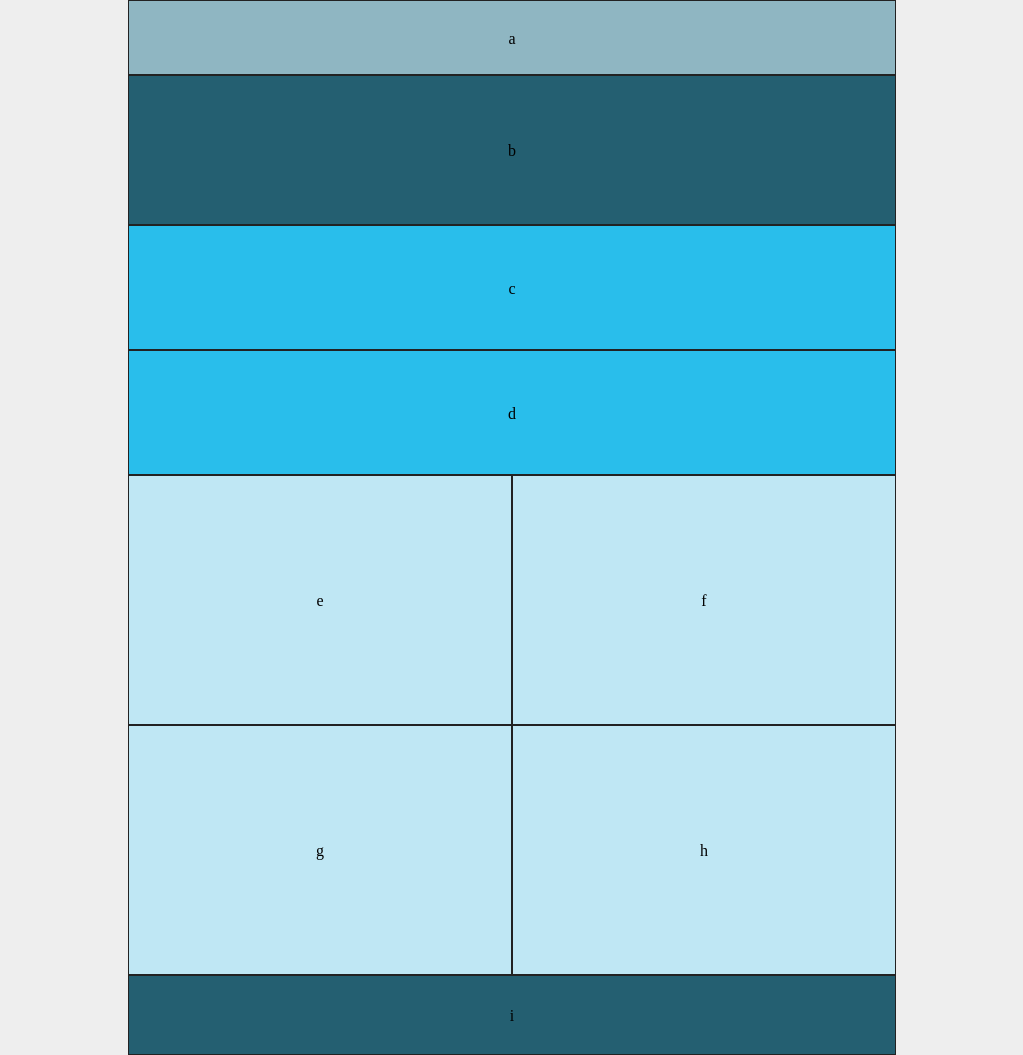
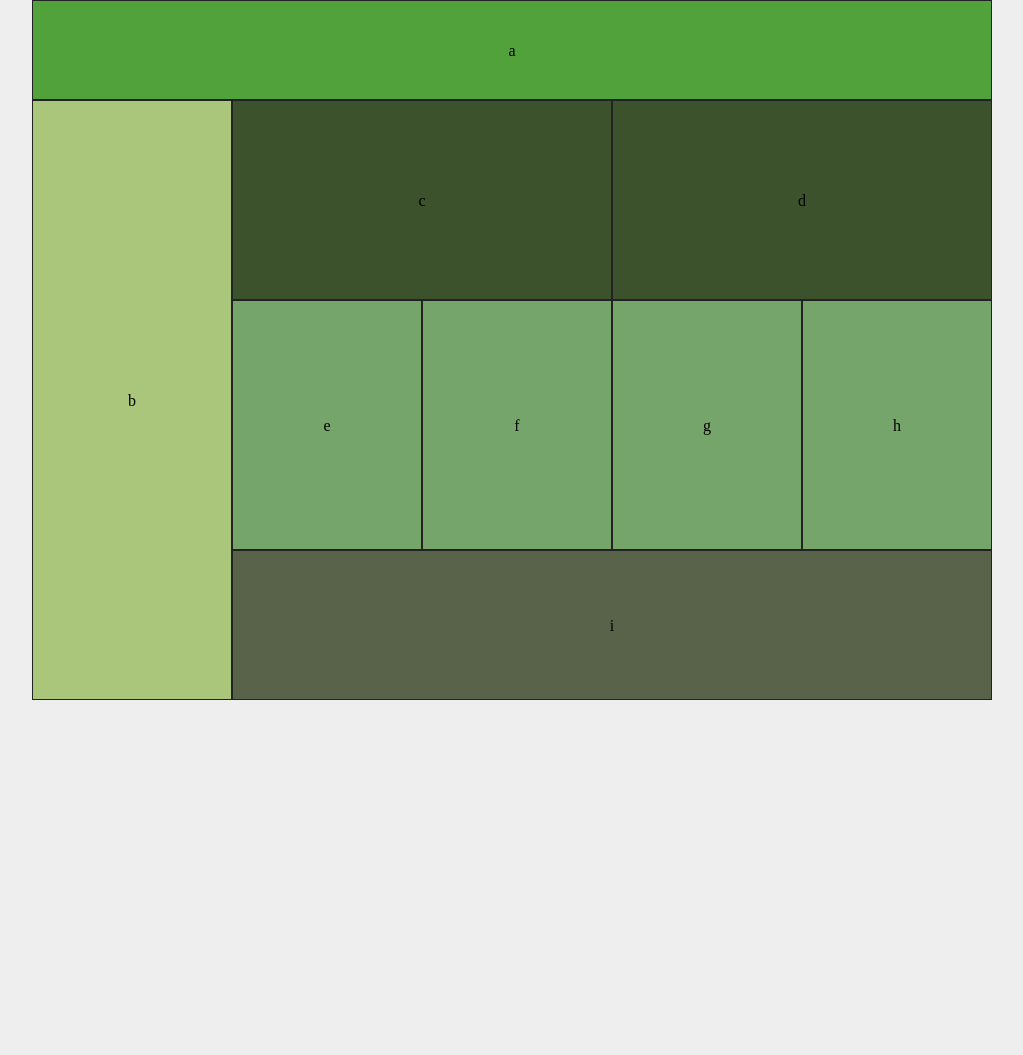
Before and after one commit to MarishaHoza/lab-01, a plain HTML site: page index.html in a window 1280 px wide. Shown: the whole page, without its empty margins (128-1151 px from the left). After the commit the page ends 800 px from the top, so only its background shows below. Drawn offline with Linux system fonts and the light colour scheme.

Commit message:
desktop working but not responsive in between

```diff
--- a/index.html
+++ b/index.html
@@ -12,8 +12,8 @@
 </head>
 <body>
   <header class="nav-bar">a</header>
+  <aside class="details">b</aside>
   <main>
-    <aside class="details">b</aside>
     <section class="content-holder">
       <div class="main-content">c</div>
       <div class="main-content">d</div>
--- a/styles/layout.css
+++ b/styles/layout.css
@@ -1,16 +1,24 @@
 body {
-  max-width: 768px;
+  max-width: 480px;
   margin: auto;
   text-align: center;
 }
 
-header, main * {
+@media(min-width: 768px){
+  body {
+    max-width: 960px;
+  }
+  main {
+    max-width: 760px;
+  }
+}
+
+header, aside, main * {
   border: 1px solid #222;
 }
 
 header {
   width: 100%;
-  height: 75px;
 }
 
 main {
@@ -21,7 +29,6 @@ main {
 aside {
   float: left;
   width: 100%;
-  height: 150px;
 }
 
 section {
@@ -33,5 +40,4 @@ section {
 footer {
   float: left;
   width: 100%;
-  height: 80px;
 }
--- a/styles/modules.css
+++ b/styles/modules.css
@@ -1,9 +1,11 @@
 .nav-bar {
+  height: 75px;
   line-height: 75px;
   background-color: rgb(143, 182, 194);
 }
 
 .details {
+  height: 150px;
   line-height: 150px;
   background-color: rgb(36, 95, 113);
 }
@@ -30,6 +32,43 @@
 }
 
 .main-footer {
+  height: 80px;
   line-height: 80px;
   background-color: rgb(36, 95, 113);
 }
+
+@media(min-width: 768px){
+  .nav-bar {
+    height: 100px;
+    line-height: 100px;
+    background-color: rgb(81, 162, 58);
+  }
+
+  .details {
+    float: left;
+    height: 600px;
+    max-width: 200px;
+    line-height: 600px;
+    background-color: rgb(169, 198, 122);
+  }
+
+  .main-content {
+    width: 50%;
+    height: 200px;
+    line-height: 200px;
+    background-color: rgb(59, 82, 44);
+  }
+
+  .content-box {
+    width: 25%;
+    height: 250px;
+    line-height: 250px;
+    background-color: rgb(118, 165, 108);
+  }
+
+  .main-footer {
+    height: 150px;
+    line-height: 150px;
+    background-color: rgb(89, 99, 74);
+  }
+}
```
